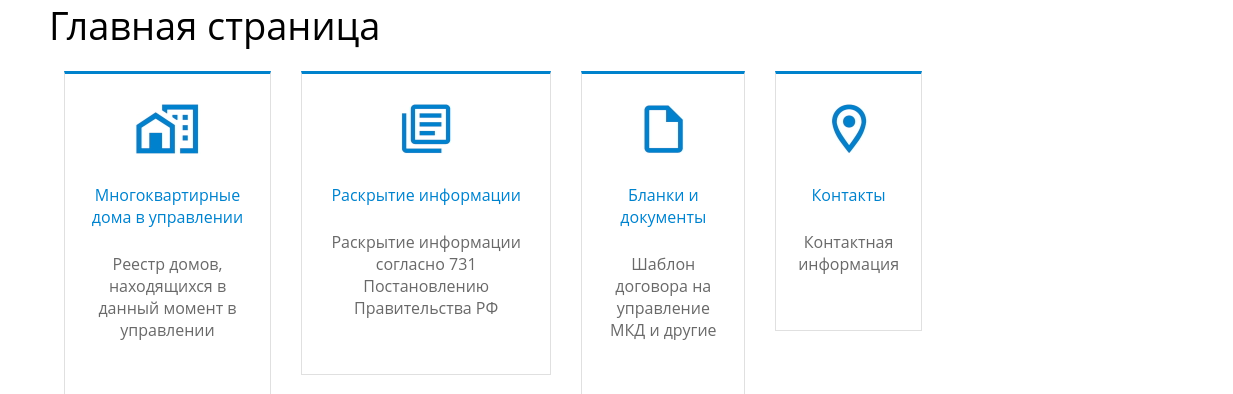
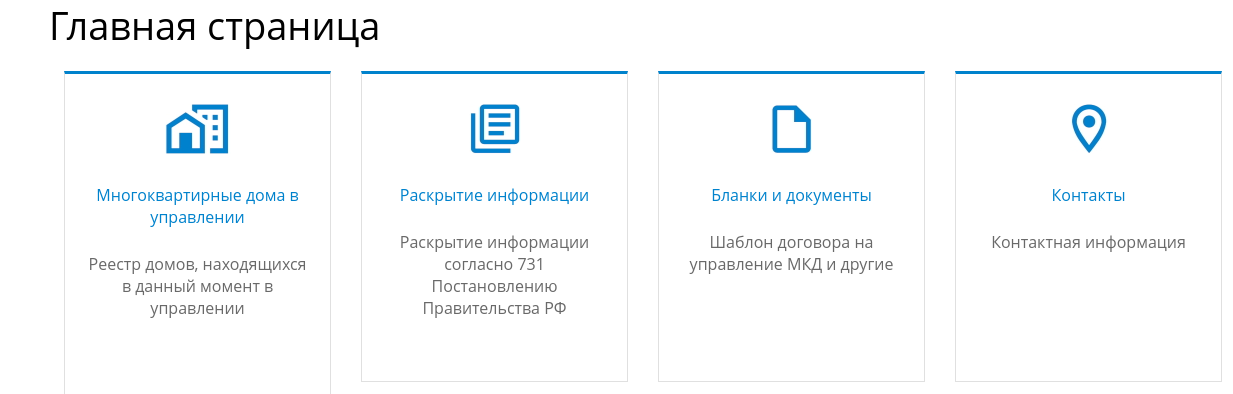
Before and after one commit to Baral-Chief-of-Compliance/housing_and_communal_services, a Django app: page / in a window 1480 px wide. Shown: the part 326-720 px from the top of the page, without its empty margins (247-1480 px from the left). Run offline with Django 3.2, Linux system fonts and the light colour scheme; some libraries are stand-ins or nearby versions.

Commit message:
10.02.2022 v3

```diff
--- a/HCS_site/static/HCS_site/style.css
+++ b/HCS_site/static/HCS_site/style.css
@@ -360,6 +360,8 @@ html,body{
 .index-block-discribe{
 	color: #696969;
 	padding-top: 25px;
+	height: 120px;
+	width: 221px;
 }
 
 .index-links {
```
